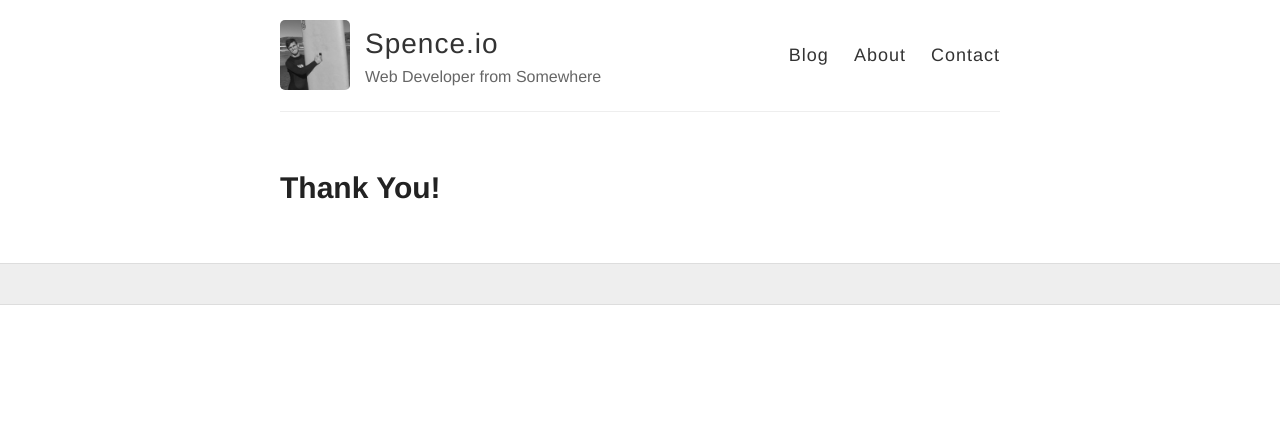
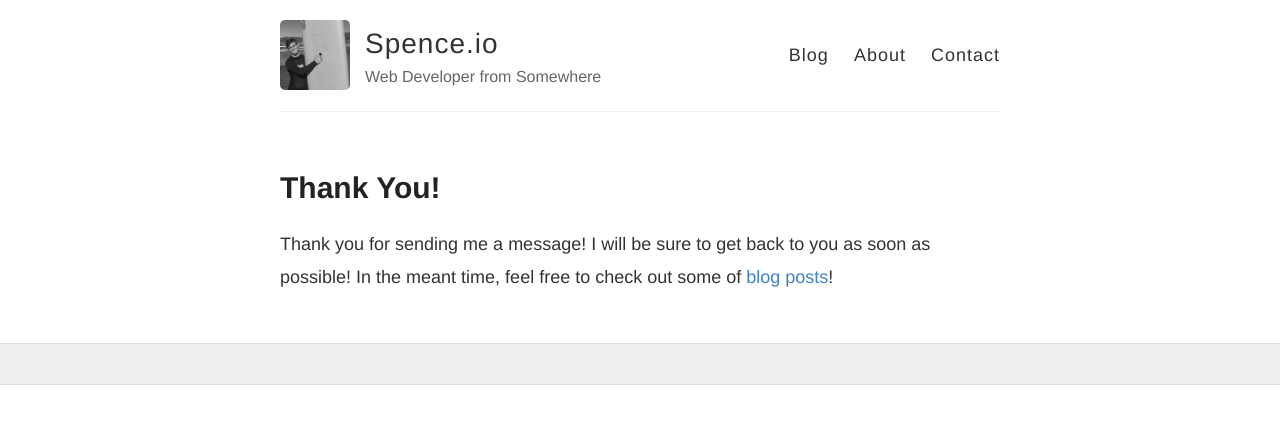
Before and after one commit to SpencerRWood/SpencerRWood.github.io, a Jekyll site: the page built from thanks.md, in a window 1280 px wide. Shown: the top 424 px of the page. Built offline with Jekyll 4.4.1, drawn with Linux system fonts in a browser that asks for light colours; Markdown is read by kramdown in place of the engine named in the settings.

Commit message:
thanks.md link

```diff
--- a/thanks.md
+++ b/thanks.md
@@ -2,3 +2,5 @@
 layout: page
 title: Thank You!
 ---
+
+Thank you for sending me a message! I will be sure to get back to you as soon as possible! In the meant time, feel free to check out some of [blog posts](www.spence.io/blog)!
```
